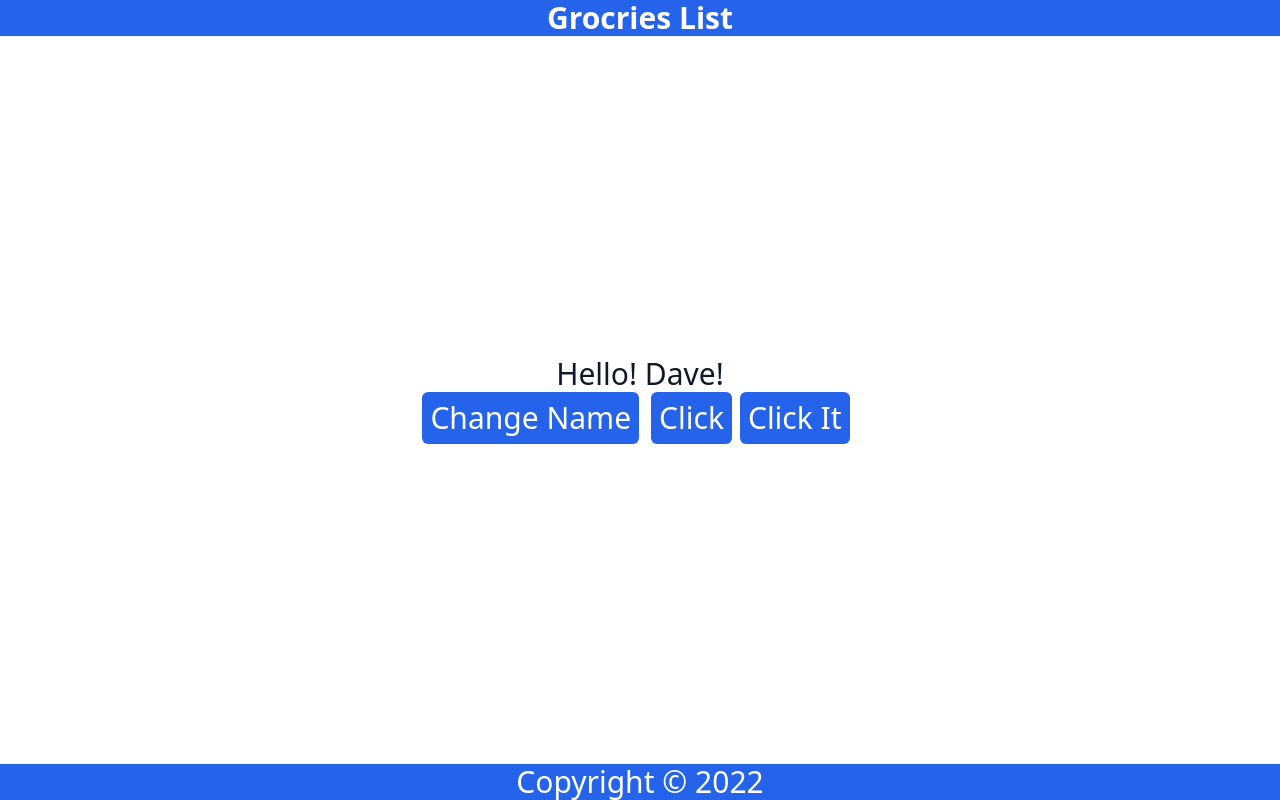
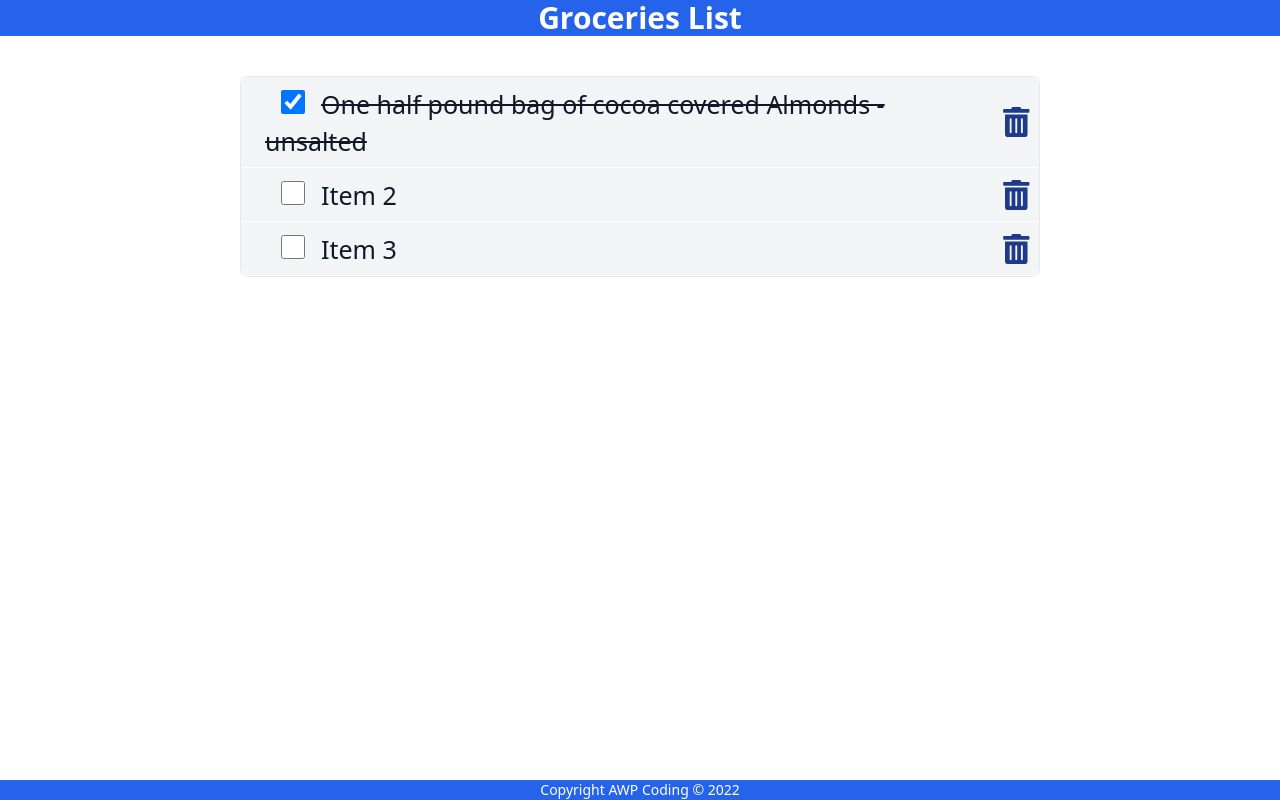
Before and after one commit to NeilRow56/dave-gray-react, a Next.js app: page / in a window 1280 px wide. Built offline with nearby package versions, Linux system fonts and the light colour scheme.

Commit message:
Added Lists , Keys, Checked and Delete functions

```diff
--- a/components/Content.js
+++ b/components/Content.js
@@ -1,61 +1,98 @@
 import React, { useState } from 'react';
+import { FaTrashAlt } from 'react-icons/fa';
 
 const Content = () => {
-	const [name, setName] = useState('Dave');
-	const [count, setCount] = useState(0);
+	const [items, setItems] = useState([
+		{
+			id: 1,
+			checked: true,
+			item: 'One half pound bag of cocoa covered Almonds - unsalted',
+		},
+		{
+			id: 2,
+			checked: false,
+			item: 'Item 2',
+		},
+		{
+			id: 3,
+			checked: false,
+			item: 'Item 3',
+		},
+	]);
 
-	const handleNameChange = () => {
-		const names = ['Bob', 'Kevin', 'Dave'];
-		const int = Math.floor(Math.random() * 3);
-		setName(names[int]);
+	const handleCheck = (id) => {
+		const listItems = items.map((item) =>
+			item.id === id
+				? {
+						...item,
+						checked: !item.checked,
+				  }
+				: item
+		);
+		setItems(listItems);
+		localStorage.setItem('shoppinglist', JSON.stringify(listItems));
 	};
 
-	const handleClick = () => {
-		setCount(count + 1);
-		setCount(count + 1);
-		console.log(count);
-	};
-	const handleClick2 = () => {
-		console.log(count);
+	const handleDelete = (id) => {
+		const listItems = items.filter((item) => item.id !== id);
+		setItems(listItems);
+		localStorage.setItem('shoppinglist', JSON.stringify(listItems));
 	};
 
 	return (
 		<>
-			<main>
-				<p onDoubleClick={handleNameChange}> Hello! {name}!</p>
-				<button
-					className="
-				bg-blue-600
-				text-white
-				p-2
-                mr-3
-				rounded-md"
-					onClick={handleNameChange}
-				>
-					Change Name
-				</button>
-				<button
-					className="
-				bg-blue-600
-				text-white
-				p-2
-                mr-2
-				rounded-md"
-					onClick={handleClick}
-				>
-					Click
-				</button>
-				<button
-					className="
-				bg-blue-600
-				text-white
-				p-2
-                mr-2
-				rounded-md"
-					onClick={handleClick2}
-				>
-					Click It
-				</button>
+			<main className="flex  w-full ">
+				{items.length ? (
+					<div className="flex justify-center mx-auto mt-10">
+						<ul className="bg-white rounded-lg border  w-[800px] text-gray-900">
+							{items.map((item) => (
+								<div
+									key={item.id}
+									className="flex items-center bg-gray-100  border-b border-white "
+								>
+									<li className="px-6 py-2  w-full rounded-lg">
+										<input
+											type="checkbox"
+											checked={item.checked}
+											onChange={() =>
+												handleCheck(item.id)
+											}
+											className=" w-6 h-6 mx-4"
+										/>
+										<label
+											style={
+												item.checked
+													? {
+															textDecoration:
+																'line-through',
+													  }
+													: null
+											}
+											onDoubleClick={() => {
+												handleCheck(item.id);
+											}}
+											htmlFor=""
+											className="mr-4 text-[25px]"
+										>
+											{item.item}
+										</label>
+									</li>
+
+									<FaTrashAlt
+										width={20}
+										height={20}
+										role="button"
+										onClick={() => handleDelete(item.id)}
+										tabIndex="0"
+										className=" text-blue-900  hover:text-red-600 mr-2"
+									/>
+								</div>
+							))}
+						</ul>
+					</div>
+				) : (
+					<p className="mt-20  mx-auto">Your list is empty</p>
+				)}
 			</main>
 		</>
 	);
--- a/components/Footer.js
+++ b/components/Footer.js
@@ -4,7 +4,10 @@ const Footer = () => {
 	const today = new Date();
 	return (
 		<footer>
-			<p> Copyright &copy; {today.getFullYear()}</p>
+			<p className="text-sm">
+				{' '}
+				Copyright AWP Coding &copy; {today.getFullYear()}
+			</p>
 		</footer>
 	);
 };
--- a/components/Header.js
+++ b/components/Header.js
@@ -3,7 +3,7 @@ import React from 'react';
 const Header = () => {
 	return (
 		<header>
-			<h1 className="text-3xl font-bold">Grocries List</h1>
+			<h1 className="text-3xl font-bold">Groceries List</h1>
 		</header>
 	);
 };
--- a/package.json
+++ b/package.json
@@ -11,7 +11,8 @@
   "dependencies": {
     "next": "12.1.0",
     "react": "17.0.2",
-    "react-dom": "17.0.2"
+    "react-dom": "17.0.2",
+    "react-icons": "^4.3.1"
   },
   "devDependencies": {
     "autoprefixer": "^10.4.2",
--- a/pages/index.js
+++ b/pages/index.js
@@ -14,8 +14,10 @@ function index() {
 			<div className="bg-blue-600 text-center w-full mx-auto h-15 text-3xl   ">
 				<Header />
 			</div>
-			<div className=" text-center w-full items-center justify-center text-gray-900 flex flex-1 text-3xl  ">
-				<Content />
+			<div className="  w-full   text-gray-900 flex flex-1 text-3xl w ">
+				<div className="place-content-start w-full">
+					<Content />
+				</div>
 			</div>
 			<div className="bg-blue-600 text-center w-full mx-auto h-15 text-white  text-3xl  ">
 				<Footer />
```
Also changed, not shown: 1 other file (tests, documents, lock files or other folders).
